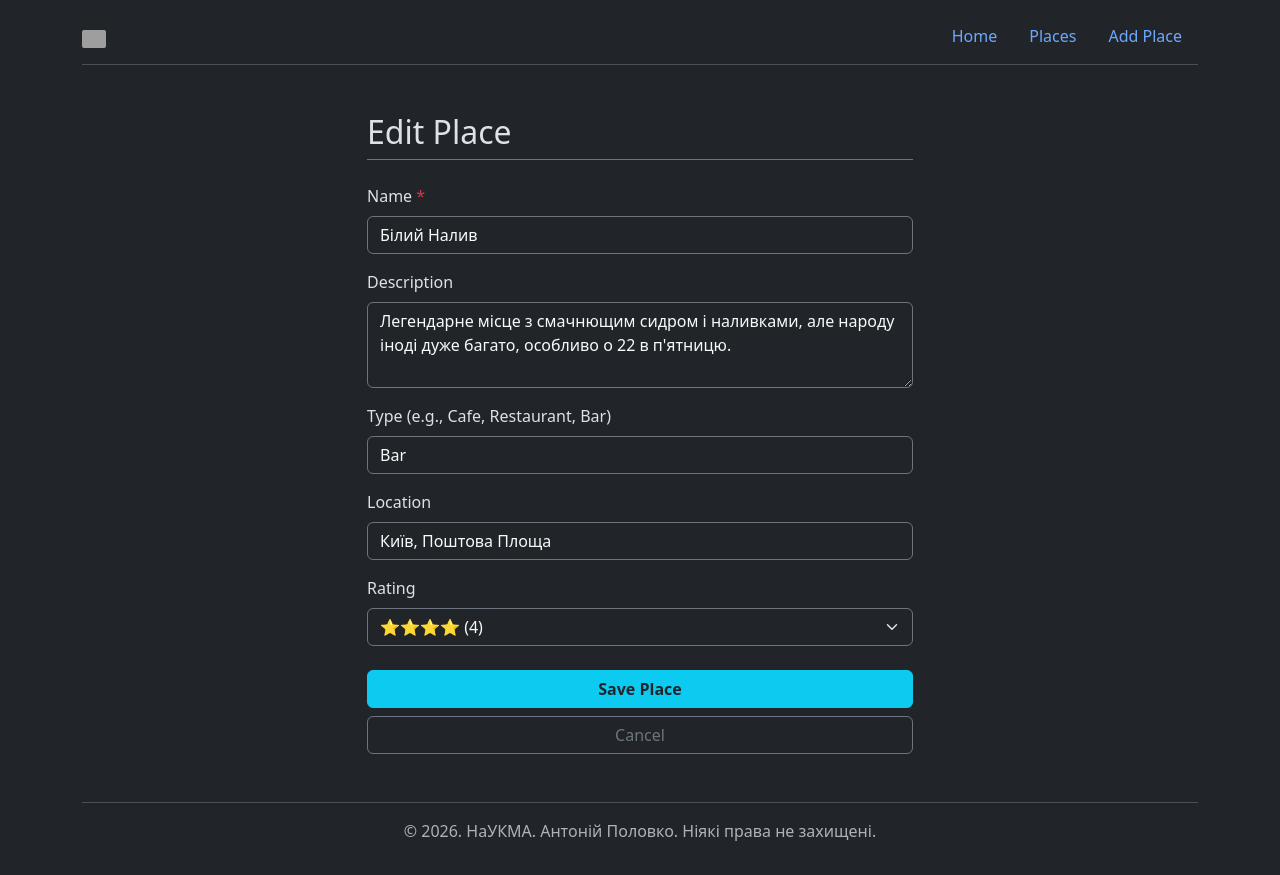
After one commit to vilgefortzr/where-should-i-go-today-, a Django app: page /place/1/edit/ in a window 1280 px wide. The commit adds this page. Run offline with Django 5.2, Linux system fonts and the light colour scheme; grey boxes are pictures that could not be loaded.

Commit message:
add place editing, default locations, and UI improvements

```diff
--- a/config/settings.py
+++ b/config/settings.py
@@ -25,7 +25,7 @@ SECRET_KEY = 'django-insecure-6(l6b7f_63bkkxoj+v%ef+$9nn+gwayg8b9ilolshzd^0&to8i
 # SECURITY WARNING: don't run with debug turned on in production!
 DEBUG = True
 
-ALLOWED_HOSTS = []
+ALLOWED_HOSTS = ['127.0.0.1']
 
 
 # Application definition
--- a/wheretogo/static/wheretogo/js/random.js
+++ b/wheretogo/static/wheretogo/js/random.js
@@ -1,4 +1,3 @@
-
 document.addEventListener("DOMContentLoaded", function() {
     const placesData = JSON.parse(document.getElementById('places-data').textContent);
 
--- /dev/null
+++ b/wheretogo/templates/wheretogo/edit_place.html
@@ -0,0 +1,63 @@
+{% extends 'wheretogo/base.html' %}
+
+{% block content %}
+<div class="row justify-content-center mt-4">
+    <div class="col-md-8 col-lg-6">
+        <h2 class="mb-4 border-bottom border-secondary pb-2">Edit Place</h2>
+        {% if error %}
+        <div class="alert alert-danger bg-dark text-danger border-danger shadow-sm" role="alert">
+            <strong>Oops!</strong> {{ error }}
+        </div>
+        {% endif %}
+        {% if messages %}
+            {% for message in messages %}
+                <div class="d-flex justify-content-between align-items-center alert alert-{{ message.tags }} bg-dark text-{{ message.tags }} border-{{ message.tags }} shadow-sm" role="alert">
+                    {{ message }}
+                    <a href="{% url 'places' %}" class="btn btn-success btn-sm d-flex justify-content-start">&larr; Back to all places</a>
+                </div>
+            {% endfor %}
+        {% endif %}
+
+        <form method="POST" action="{% url 'edit_place' place.id %}">
+            {% csrf_token %}
+
+            <div class="mb-3">
+                <label for="name" class="form-label">Name <span class="text-danger">*</span></label>
+                <input type="text" class="form-control bg-dark text-light border-secondary" id="name" name="name" value="{{ place.name }}" required>
+            </div>
+
+            <div class="mb-3">
+                <label for="description" class="form-label">Description</label>
+                <textarea class="form-control bg-dark text-light border-secondary" id="description" name="description" rows="3">{{ place.description }}</textarea>
+            </div>
+
+            <div class="mb-3">
+                <label for="type" class="form-label">Type (e.g., Cafe, Restaurant, Bar)</label>
+                <input type="text" class="form-control bg-dark text-light border-secondary" id="type" name="type" value="{{ place.type }}">
+            </div>
+
+            <div class="mb-3">
+                <label for="location" class="form-label">Location</label>
+                <input type="text" class="form-control bg-dark text-light border-secondary" id="location" name="location" value="{{ place.location }}" placeholder="Leave empty to keep it secret">
+            </div>
+
+            <div class="mb-4">
+                <label for="rating" class="form-label">Rating</label>
+                <select class="form-select bg-dark text-light border-secondary" id="rating" name="rating">
+                    <option value="">Select rating...</option>
+                    <option value="1" {% if place.rating == 1 %}selected{% endif %}>⭐ (1)</option>
+                    <option value="2" {% if place.rating == 2 %}selected{% endif %}>⭐⭐ (2)</option>
+                    <option value="3" {% if place.rating == 3 %}selected{% endif %}>⭐⭐⭐ (3)</option>
+                    <option value="4" {% if place.rating == 4 %}selected{% endif %}>⭐⭐⭐⭐ (4)</option>
+                    <option value="5" {% if place.rating == 5 %}selected{% endif %}>⭐⭐⭐⭐⭐ (5)</option>
+                </select>
+            </div>
+
+            <div class="d-grid gap-2">
+                <button type="submit" class="btn btn-info fw-bold text-dark">Save Place</button>
+                <a href="{% url 'places' %}" class="btn btn-outline-secondary">Cancel</a>
+            </div>
+        </form>
+    </div>
+</div>
+{% endblock %}
--- a/wheretogo/urls.py
+++ b/wheretogo/urls.py
@@ -6,5 +6,6 @@ urlpatterns = [
     path('places/', views.places, name='places'),
     path('add_place/', views.add_place, name='add_place'),
     path('clear/', views.clear_places, name='clear_places'),
+    path('place/<int:place_id>/edit/', views.edit_place, name='edit_place'),
     path('place/<int:place_id>/', views.place_detail, name='place_detail'),
 ]
--- a/wheretogo/views.py
+++ b/wheretogo/views.py
@@ -1,9 +1,51 @@
 from datetime import datetime
-from django.shortcuts import render, redirect, get_object_or_404
+from django.shortcuts import render, redirect
+from django.http import Http404
+from django.contrib import messages
+
+DEFAULT_PLACES = [
+    {
+        'id': 0,
+        'name': 'ChinChin',
+        'description':
+            ('Ідеальне місце для поціновувачів азійської кухні! Гарний та автентичний інтер\'єр,'
+             ' цікаві позиції в меню на кшталт "Капучино том ям", фісташкового sour-коктейлю та багато іншого.'
+             ' Але замовлення іноді доведеться почекати довго...'),
+        'type': 'Asian Cuisine Cafe',
+        'location': 'Київ, Поділ',
+        'rating': 4,
+        'created_at': datetime.now().strftime('%Y-%m-%d %H:%M')
+    },
+    {
+        'id': 1,
+        'name': 'Білий Налив',
+        'description': 'Легендарне місце з смачнющим сидром і наливками, але народу іноді дуже багато, особливо о 22 в п\'ятницю.',
+        'type': 'Bar',
+        'location': 'Київ, Поштова Площа',
+        'rating': 4,
+        'created_at': datetime.now().strftime('%Y-%m-%d %H:%M')
+    },
+    {
+        'id': 2,
+        'name': 'FluRanet',
+        'description': 'Дуже цікавий магазин з дуже цікавим асортиментом 👀. Обережно! В середині може стати зле!',
+        'type': 'Craft Supplies Store',
+        'location': 'Київ, Андріївський узвіз',
+        'rating': 5,
+        'created_at': datetime.now().strftime('%Y-%m-%d %H:%M')
+    }
+]
+
+
+def get_session_places(request):
+    if 'places_list' not in request.session:
+        request.session['places_list'] = list(DEFAULT_PLACES)
+        request.session.modified = True
+    return request.session['places_list']
 
 
 def home(request):
-    places_list = request.session.get('places_list', [])
+    places_list = get_session_places(request)
     return render(request, 'wheretogo/home.html', {'places': places_list})
 
 
@@ -14,7 +56,7 @@ def places(request):
 
 def add_place(request):
     if request.method == 'POST':
-        places_list = request.session.get('places_list', [])
+        places_list = get_session_places(request)
         name = request.POST.get('name')
         description = request.POST.get('description')
         place_type = request.POST.get('type')
@@ -41,6 +83,30 @@ def add_place(request):
     return render(request, 'wheretogo/add_place.html')
 
 
+def edit_place(request, place_id):
+    places_list = get_session_places(request)
+    place = next((p for p in places_list if p.get('id') == place_id), None)
+    if not place:
+        raise Http404("There is no such place...")
+    if request.method == 'POST':
+        name = request.POST.get('name')
+        place['description'] = request.POST.get('description')
+        place['type'] = request.POST.get('type')
+        place['location'] = request.POST.get('location')
+        rating = request.POST.get('rating')
+        place['name'] = name
+        if rating:
+            place['rating'] = int(rating)
+        if not name:
+            return render(request, 'wheretogo/edit_place.html', {'place': place, 'error': 'Name of the place cannot be empty!'})
+        if any(p.get('name').lower() == name.lower() and p.get('id') != place_id for p in places_list):
+            return render(request, 'wheretogo/edit_place.html', {'place': place, 'error': 'Place with this name already exists'})
+        request.session.modified = True
+        messages.success(request, 'Changes saved successfully!')
+        return redirect('edit_place', place_id=place['id'])
+    return render(request, 'wheretogo/edit_place.html', {'place': place, })
+
+
 def clear_places(request):
     request.session.pop('places_list', None)
     request.session.modified = True
```
Also changed, not shown: wheretogo/templates/wheretogo/home.html (+12 -9 lines), wheretogo/templates/wheretogo/place_detail.html (+5 -3 lines).
